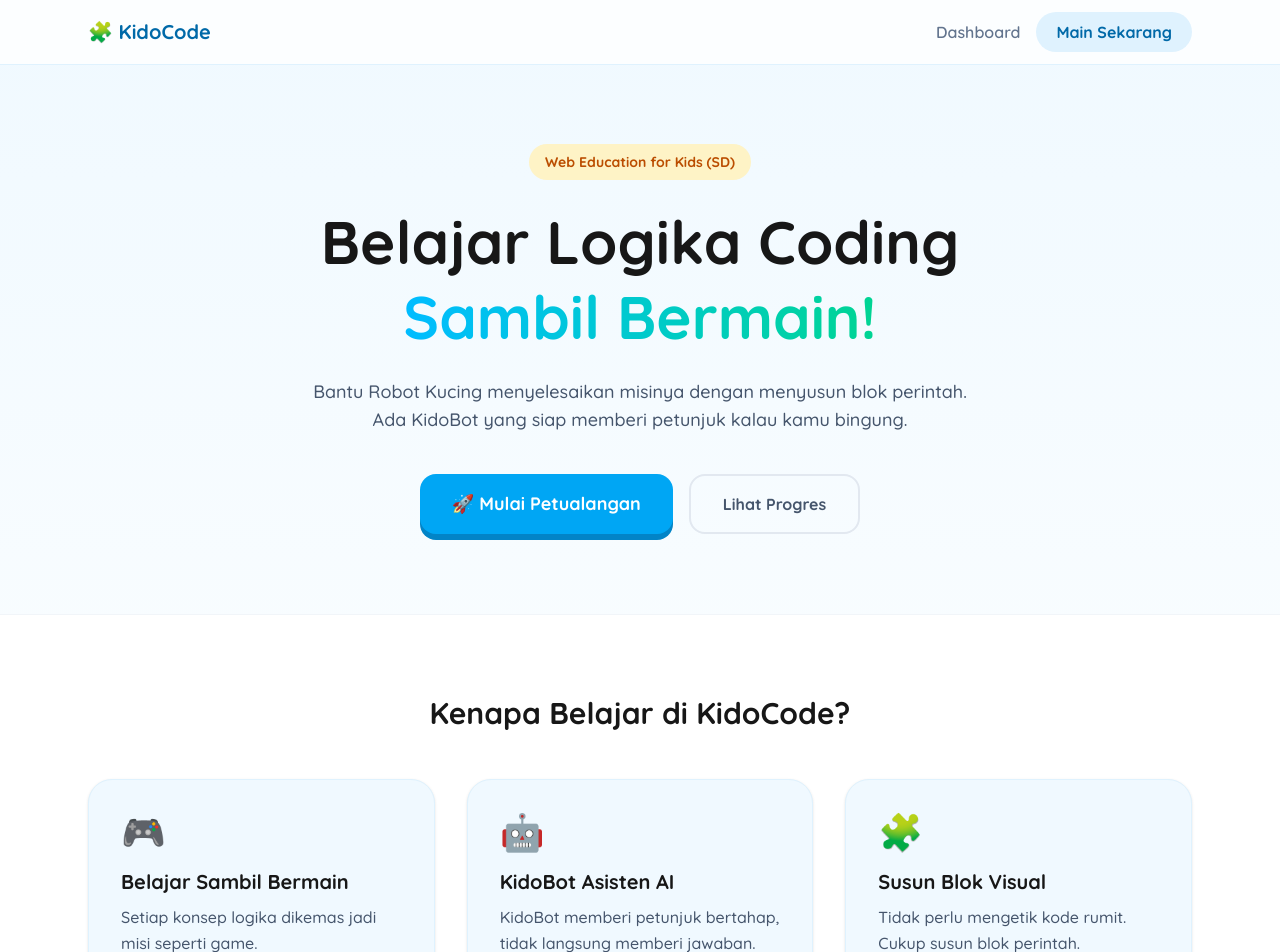
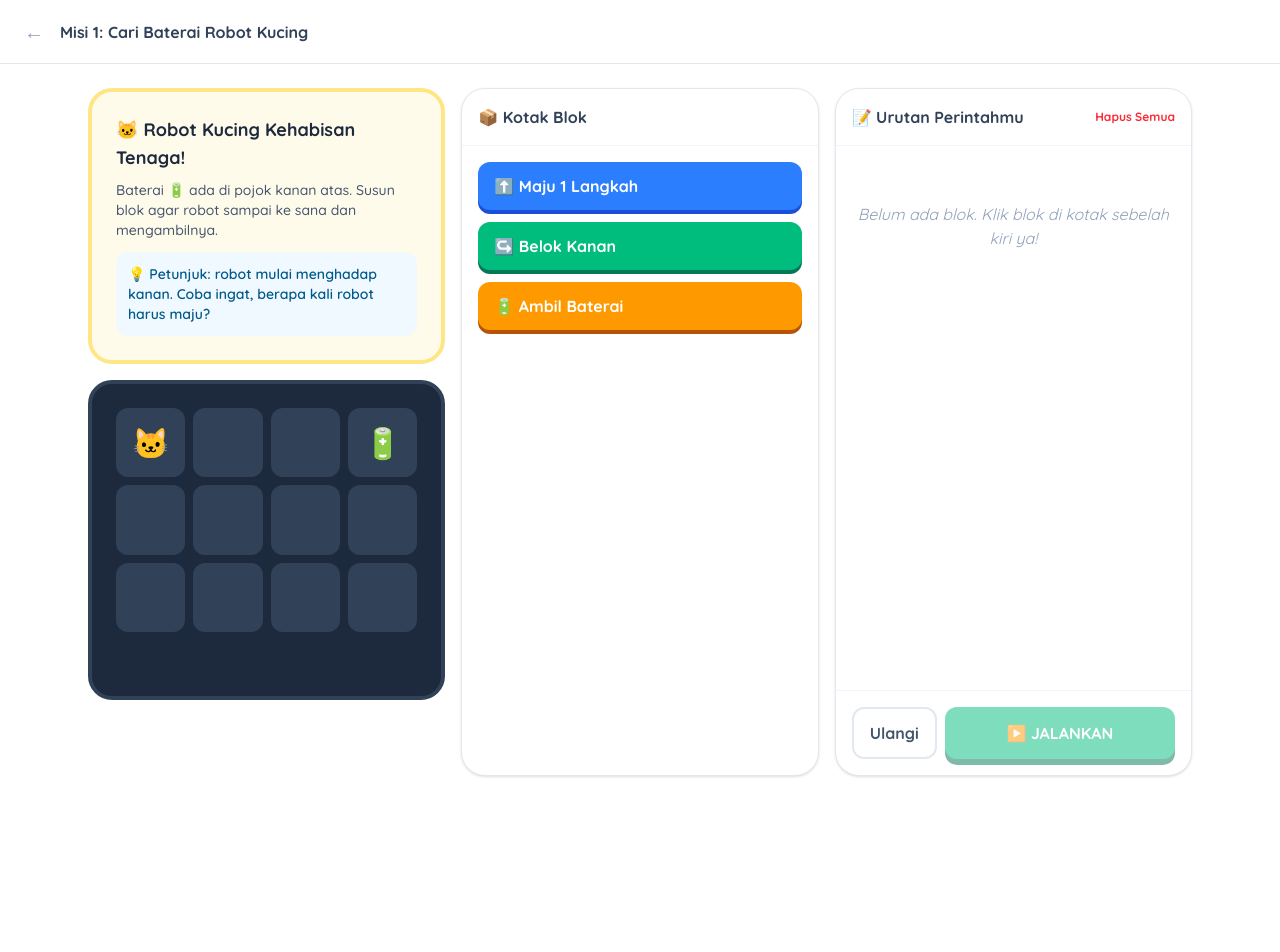
Before and after one commit to ahmadbagasmahardika50/kidocode-ai-umum, a Next.js app: page / in a window 1280 px wide. Shown: the top 952 px of the page. After the commit the page ends 800 px from the top, so only its background shows below. Built offline with nearby package versions, Linux system fonts and the light colour scheme.

Commit message:
feat: playground misi 1 with block simulation

```diff
--- a/app/page.tsx
+++ b/app/page.tsx
@@ -1,97 +1,208 @@
+"use client";
 import Link from "next/link";
+import { useEffect, useRef, useState } from "react";
 
-const features = [
-  {
-    icon: "🎮",
-    title: "Belajar Sambil Bermain",
-    desc: "Setiap konsep logika dikemas jadi misi seperti game.",
-  },
-  {
-    icon: "🤖",
-    title: "KidoBot Asisten AI",
-    desc: "KidoBot memberi petunjuk bertahap, tidak langsung memberi jawaban.",
-  },
-  {
-    icon: "🧩",
-    title: "Susun Blok Visual",
-    desc: "Tidak perlu mengetik kode rumit. Cukup susun blok perintah.",
-  },
-];
+type BlockType = "maju" | "belok" | "ambil";
+type Block = { id: number; type: BlockType };
+type Dir = 0 | 1 | 2 | 3; // 0 kanan, 1 bawah, 2 kiri, 3 atas
+type Frame = { x: number; y: number; dir: Dir; msg?: string; won?: boolean };
 
-export default function Home() {
+const COLS = 4;
+const ROWS = 3;
+const START = { x: 0, y: 0 };
+const BATTERY = { x: 3, y: 0 };
+const DX = [1, 0, -1, 0];
+const DY = [0, 1, 0, -1];
+
+const LABEL: Record<BlockType, string> = {
+  maju: "⬆️ Maju 1 Langkah",
+  belok: "↪️ Belok Kanan",
+  ambil: "🔋 Ambil Baterai",
+};
+const COLOR: Record<BlockType, string> = {
+  maju: "bg-blue-500 shadow-[0_4px_0_rgb(29,78,216)]",
+  belok: "bg-emerald-500 shadow-[0_4px_0_rgb(4,120,87)]",
+  ambil: "bg-amber-500 shadow-[0_4px_0_rgb(180,83,9)]",
+};
+
+// Simulasi murni: menghitung seluruh langkah robot dari urutan blok.
+function simulate(blocks: Block[]): Frame[] {
+  let x = START.x, y = START.y, dir: Dir = 0;
+  const frames: Frame[] = [{ x, y, dir }];
+  for (const b of blocks) {
+    if (b.type === "belok") {
+      dir = ((dir + 1) % 4) as Dir;
+      frames.push({ x, y, dir });
+    } else if (b.type === "maju") {
+      const nx = x + DX[dir], ny = y + DY[dir];
+      if (nx < 0 || ny < 0 || nx >= COLS || ny >= ROWS) {
+        frames.push({ x, y, dir, msg: "Aduh, robot menabrak dinding! Coba atur ulang urutannya. 💥" });
+        return frames;
+      }
+      x = nx; y = ny;
+      frames.push({ x, y, dir });
+    } else {
+      const won = x === BATTERY.x && y === BATTERY.y;
+      frames.push({
+        x, y, dir, won,
+        msg: won ? "🎉 Yeay! Robot Kucing dapat baterai!" : "Baterainya belum ketemu. Coba lagi ya! 🔍",
+      });
+      return frames;
+    }
+  }
+  frames.push({ x, y, dir, msg: "Program selesai, tapi robot belum mengambil baterai." });
+  return frames;
+}
+
+export default function Playground() {
+  const idRef = useRef(0);
+  const [blocks, setBlocks] = useState<Block[]>([]);
+  const [view, setView] = useState<Frame[]>([{ ...START, dir: 0 }]);
+  const [step, setStep] = useState(0);
+  const [running, setRunning] = useState(false);
+  const [msg, setMsg] = useState("");
+
+  const current = view[step] ?? view[0];
+
+  // Animasi langkah demi langkah
+  useEffect(() => {
+    if (!running) return;
+    if (step < view.length - 1) {
+      const t = setTimeout(() => setStep((s) => s + 1), 600);
+      return () => clearTimeout(t);
+    }
+    const last = view[step];
+    setRunning(false);
+    setMsg(last.msg ?? "");
+    if (last.won) {
+      try {
+        localStorage.setItem("kido-progress", JSON.stringify({ misi1: true }));
+      } catch {
+        // localStorage tidak tersedia: abaikan
+      }
+    }
+  }, [running, step, view]);
+
+  const addBlock = (type: BlockType) => {
+    if (running) return;
+    setBlocks((b) => [...b, { id: ++idRef.current, type }]);
+  };
+  const removeBlock = (id: number) => {
+    if (running) return;
+    setBlocks((b) => b.filter((x) => x.id !== id));
+  };
+  const run = () => {
+    if (running || blocks.length === 0) return;
+    setView(simulate(blocks));
+    setStep(0);
+    setMsg("");
+    setRunning(true);
+  };
+  const reset = () => {
+    if (running) return;
+    setView([{ ...START, dir: 0 }]);
+    setStep(0);
+    setMsg("");
+  };
+
   return (
-    <div className="min-h-screen bg-gradient-to-b from-sky-50 to-white">
-      <nav className="fixed top-0 w-full z-50 bg-white/80 backdrop-blur-md border-b border-sky-100">
-        <div className="max-w-6xl mx-auto px-6 h-16 flex items-center justify-between">
-          <span className="text-xl font-extrabold text-sky-700">🧩 KidoCode</span>
-          <div className="flex items-center gap-4 font-semibold text-slate-500">
-            <Link href="/dashboard" className="hover:text-sky-500 transition-colors">
-              Dashboard
-            </Link>
-            <Link
-              href="/playground"
-              className="bg-sky-100 hover:bg-sky-200 text-sky-700 font-bold px-5 py-2 rounded-full transition-colors"
+    <div className="min-h-screen flex flex-col">
+      <header className="bg-white h-16 border-b border-slate-200 flex items-center px-6 gap-4 sticky top-0 z-40">
+        <Link href="/" className="text-slate-400 hover:text-sky-500 font-bold text-xl">←</Link>
+        <span className="font-bold text-slate-700">Misi 1: Cari Baterai Robot Kucing</span>
+      </header>
+
+      <main className="flex-1 max-w-6xl w-full mx-auto p-4 md:p-6 grid grid-cols-1 lg:grid-cols-3 gap-4">
+        {/* Kiri: cerita & simulator */}
+        <section className="flex flex-col gap-4">
+          <div className="bg-amber-50 rounded-3xl border-4 border-amber-200 p-6">
+            <h2 className="font-extrabold text-lg text-slate-800">🐱 Robot Kucing Kehabisan Tenaga!</h2>
+            <p className="text-sm text-slate-600 font-medium mt-2">
+              Baterai 🔋 ada di pojok kanan atas. Susun blok agar robot sampai ke sana dan mengambilnya.
+            </p>
+            <p className="text-sm text-sky-800 font-semibold mt-3 bg-sky-50 p-3 rounded-xl">
+              💡 Petunjuk: robot mulai menghadap kanan. Coba ingat, berapa kali robot harus maju?
+            </p>
+          </div>
+
+          <div className="bg-slate-800 rounded-3xl p-6 border-4 border-slate-700">
+            <div
+              className="grid gap-2 mx-auto"
+              style={{ gridTemplateColumns: `repeat(${COLS}, minmax(0, 1fr))`, maxWidth: 360 }}
             >
-              Main Sekarang
-            </Link>
+              {Array.from({ length: ROWS * COLS }).map((_, i) => {
+                const x = i % COLS, y = Math.floor(i / COLS);
+                const isRobot = current.x === x && current.y === y;
+                const isBattery = BATTERY.x === x && BATTERY.y === y;
+                return (
+                  <div key={i} className="aspect-square rounded-xl bg-slate-700 flex items-center justify-center text-3xl">
+                    {isRobot ? (
+                      <span className="transition-transform duration-500" style={{ transform: `rotate(${current.dir * 90}deg)` }}>🐱</span>
+                    ) : isBattery ? "🔋" : ""}
+                  </div>
+                );
+              })}
+            </div>
+            <p className="text-center text-white font-bold mt-4 min-h-6">{running ? "⚙️ Robot sedang bergerak..." : msg}</p>
           </div>
-        </div>
-      </nav>
+        </section>
 
-      <main className="max-w-6xl mx-auto px-6 pt-36 pb-20 text-center">
-        <p className="inline-block px-4 py-2 bg-amber-100 text-amber-700 font-bold rounded-full mb-6 text-sm">
-          Web Education for Kids (SD)
-        </p>
-        <h1 className="text-5xl md:text-6xl font-extrabold leading-tight mb-6">
-          Belajar Logika Coding
-          <br />
-          <span className="text-transparent bg-clip-text bg-gradient-to-r from-sky-400 to-emerald-400">
-            Sambil Bermain!
-          </span>
-        </h1>
-        <p className="text-lg text-slate-600 max-w-2xl mx-auto mb-10 font-medium">
-          Bantu Robot Kucing menyelesaikan misinya dengan menyusun blok perintah.
-          Ada KidoBot yang siap memberi petunjuk kalau kamu bingung.
-        </p>
-        <div className="flex flex-col sm:flex-row gap-4 justify-center">
-          <Link
-            href="/playground"
-            className="bg-sky-500 hover:bg-sky-600 text-white font-bold text-lg px-8 py-4 rounded-2xl shadow-[0_6px_0_rgb(2,132,199)] hover:translate-y-0.5 active:translate-y-1.5 transition-all"
-          >
-            🚀 Mulai Petualangan
-          </Link>
-          <Link
-            href="/dashboard"
-            className="px-8 py-4 rounded-2xl font-bold text-slate-600 border-2 border-slate-200 hover:bg-slate-100 transition-colors"
-          >
-            Lihat Progres
-          </Link>
-        </div>
-      </main>
-
-      <section className="bg-white py-20 border-t border-slate-100">
-        <div className="max-w-6xl mx-auto px-6">
-          <h2 className="text-3xl font-extrabold text-center mb-12">
-            Kenapa Belajar di KidoCode?
-          </h2>
-          <div className="grid grid-cols-1 md:grid-cols-3 gap-8">
-            {features.map((f) => (
-              <div
-                key={f.title}
-                className="bg-sky-50 p-8 rounded-3xl border border-sky-100 shadow-sm hover:shadow-xl hover:-translate-y-2 transition-all duration-300"
+        {/* Tengah: palet blok */}
+        <section className="bg-white rounded-3xl border border-slate-200 shadow-sm flex flex-col">
+          <div className="p-4 border-b border-slate-100 font-bold text-slate-700">📦 Kotak Blok</div>
+          <div className="p-4 flex flex-col gap-3">
+            {(Object.keys(LABEL) as BlockType[]).map((t) => (
+              <button
+                key={t}
+                onClick={() => addBlock(t)}
+                disabled={running}
+                className={`w-full text-left px-4 py-3 text-white font-bold rounded-xl hover:translate-y-0.5 active:translate-y-1 transition-all disabled:opacity-50 ${COLOR[t]}`}
               >
-                <div className="text-4xl mb-4">{f.icon}</div>
-                <h3 className="text-xl font-bold mb-2">{f.title}</h3>
-                <p className="text-slate-600 font-medium leading-relaxed">{f.desc}</p>
-              </div>
+                {LABEL[t]}
+              </button>
             ))}
           </div>
-        </div>
-      </section>
+        </section>
 
-      <footer className="py-8 text-center text-slate-500 font-medium border-t border-slate-100">
-        © 2026 KidoCode AI · Dibuat untuk M-One Telkomsel Coding Competition
-      </footer>
+        {/* Kanan: kanvas urutan */}
+        <section className="bg-white rounded-3xl border border-slate-200 shadow-sm flex flex-col">
+          <div className="p-4 border-b border-slate-100 flex justify-between items-center">
+            <span className="font-bold text-slate-700">📝 Urutan Perintahmu</span>
+            <button onClick={() => { setBlocks([]); reset(); }} disabled={running} className="text-xs font-bold text-red-500 hover:text-red-700 disabled:opacity-50">
+              Hapus Semua
+            </button>
+          </div>
+          <div className="flex-1 p-4 min-h-64 flex flex-col gap-2">
+            {blocks.length === 0 ? (
+              <p className="text-slate-400 italic text-center mt-10">Belum ada blok. Klik blok di kotak sebelah kiri ya!</p>
+            ) : (
+              blocks.map((b, i) => (
+                <button
+                  key={b.id}
+                  onClick={() => removeBlock(b.id)}
+                  disabled={running}
+                  title="Klik untuk menghapus"
+                  className={`text-left text-white font-bold px-4 py-3 rounded-xl ${COLOR[b.type]} hover:opacity-80 disabled:opacity-60`}
+                >
+                  {i + 1}. {LABEL[b.type]} <span className="float-right text-xs opacity-80">hapus ✕</span>
+                </button>
+              ))
+            )}
+          </div>
+          <div className="p-4 border-t border-slate-100 flex gap-2">
+            <button onClick={reset} disabled={running} className="px-4 py-3 rounded-xl font-bold text-slate-600 border-2 border-slate-200 disabled:opacity-50">
+              Ulangi
+            </button>
+            <button
+              onClick={run}
+              disabled={running || blocks.length === 0}
+              className="flex-1 py-3 bg-emerald-500 hover:bg-emerald-600 disabled:opacity-50 text-white font-extrabold rounded-xl shadow-[0_6px_0_rgb(4,120,87)] hover:translate-y-0.5 active:translate-y-1.5 transition-all"
+            >
+              {running ? "🔄 Berjalan..." : "▶️ JALANKAN"}
+            </button>
+          </div>
+        </section>
+      </main>
     </div>
   );
 }
```
Also changed, not shown: app/playground/page.tsx (added), 1 other file (tests, documents, lock files or other folders).
